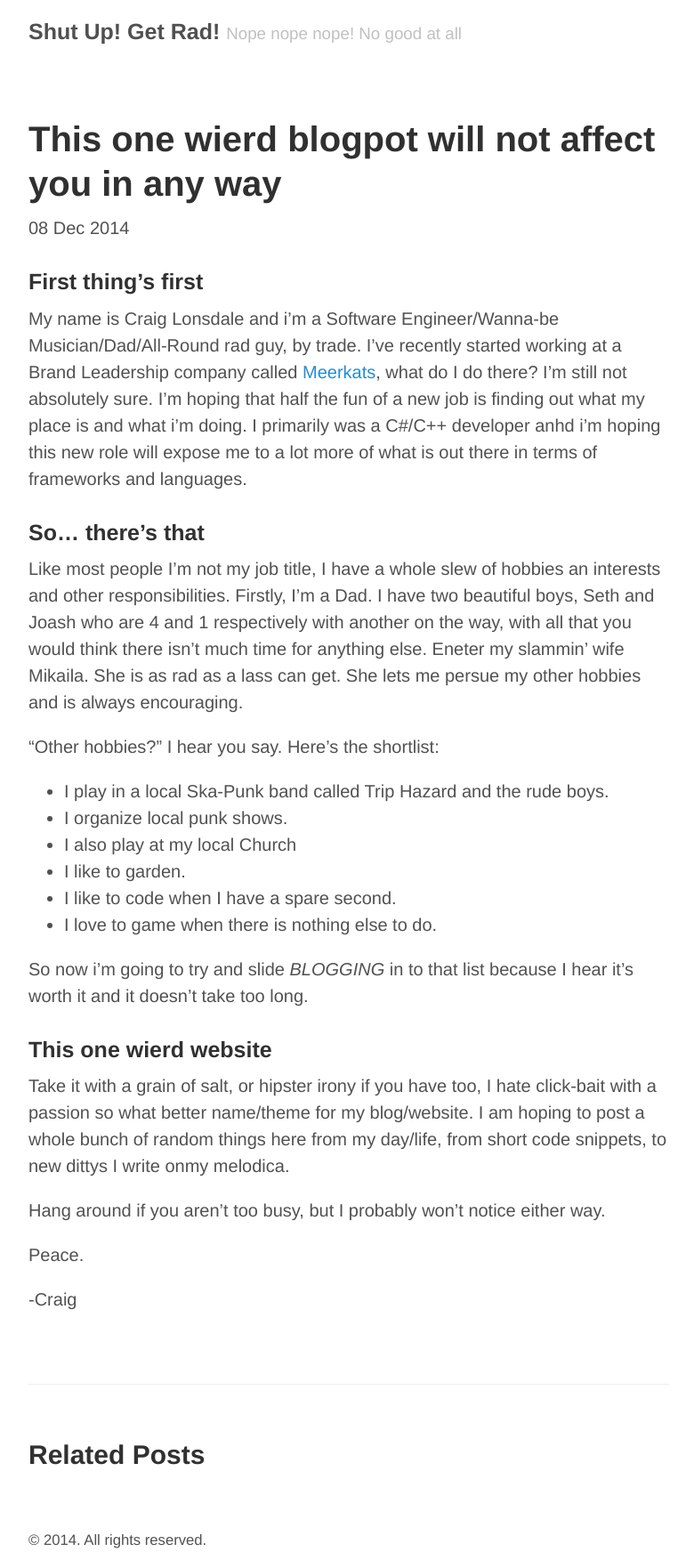
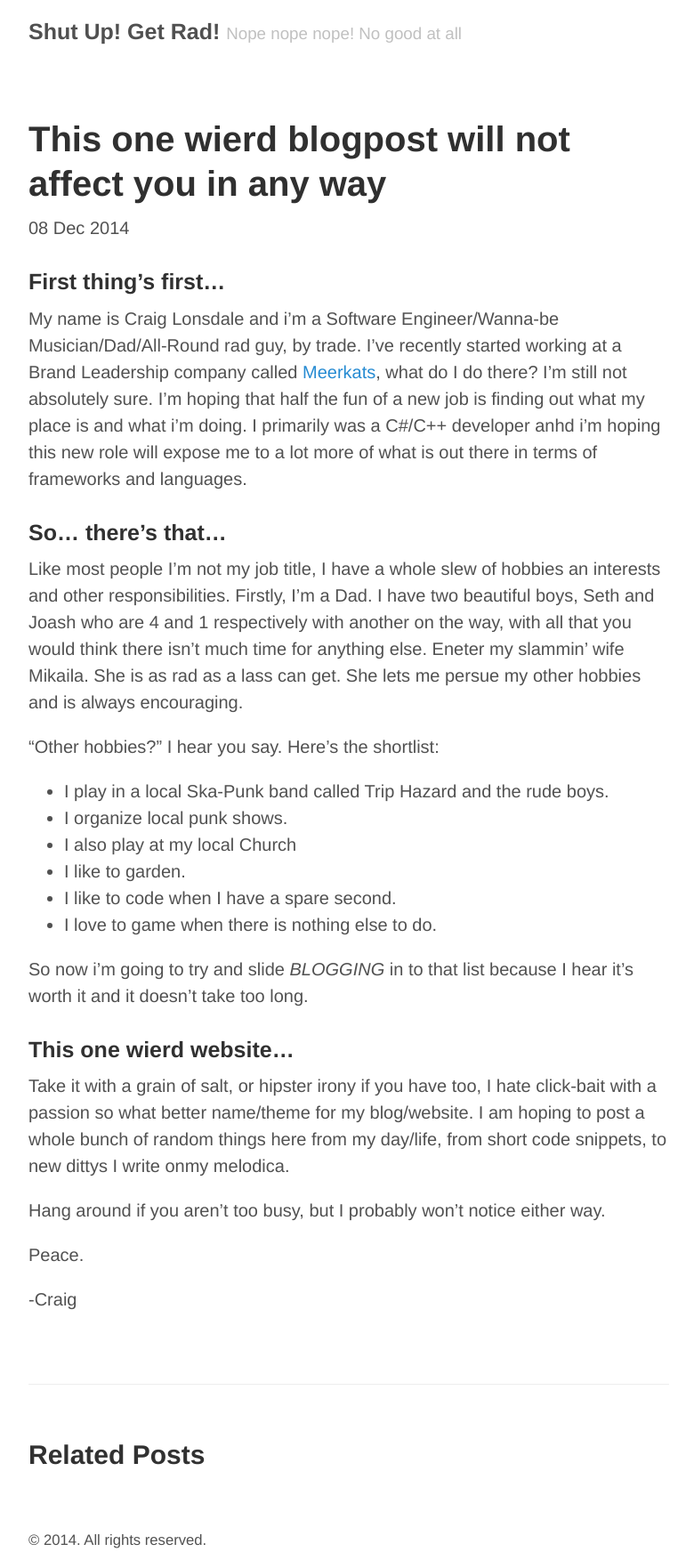
Before and after one commit to craiglonsdale/craiglonsdale.github.io, a Jekyll site: the page built from _posts/2014-12-08-OneOfOne.md, in a window 1280 px wide. Shown: the whole page at 89% size, without its empty margins (248-1028 px from the left). Built offline with Jekyll 4.4.1, drawn with Linux system fonts in a browser that asks for light colours.

Commit message:
Dumb mistakes

```diff
--- a/_posts/2014-12-08-OneOfOne.md
+++ b/_posts/2014-12-08-OneOfOne.md
@@ -1,13 +1,13 @@
 ---
 layout:     post
-title:      This one wierd blogpot will not affect you in any way
+title:      This one wierd blogpost will not affect you in any way
 date:       2014-12-08
 summary:    A blog about a blog
 comments:   true
 categories:
 ---
 
-### First thing's first
+### First thing's first...
 
 My name is Craig Lonsdale and i'm a Software Engineer/Wanna-be Musician/Dad/All-Round rad guy, by trade.
 I've recently started working at a Brand Leadership company called [Meerkats](ww.meerkats.com.au), what do I do there? I'm still not
@@ -15,7 +15,7 @@
 I primarily was a C#/C++ developer anhd i'm hoping this new role will expose me to a lot more of what is out there in terms of
 frameworks and languages.
 
-### So... there's that
+### So... there's that...
 Like most people I'm not my job title, I have a whole slew of hobbies an interests and other responsibilities.
 Firstly, I'm a Dad. I have two beautiful boys, Seth and Joash who are 4 and 1 respectively with another on the way, with all that you
 would think there isn't much time for anything else. Eneter my slammin' wife Mikaila. She is as rad as a lass can get. She lets me
@@ -31,7 +31,7 @@
 
 So now i'm going to try and slide *BLOGGING* in to that list because I hear it's worth it and it doesn't take too long.
 
-### This one wierd website
+### This one wierd website...
 
 Take it with a grain of salt, or hipster irony if you have too, I hate click-bait with a passion so what better name/theme for
 my blog/website. I am hoping to post a whole bunch of random things here from my day/life, from short code snippets, to new dittys
```
